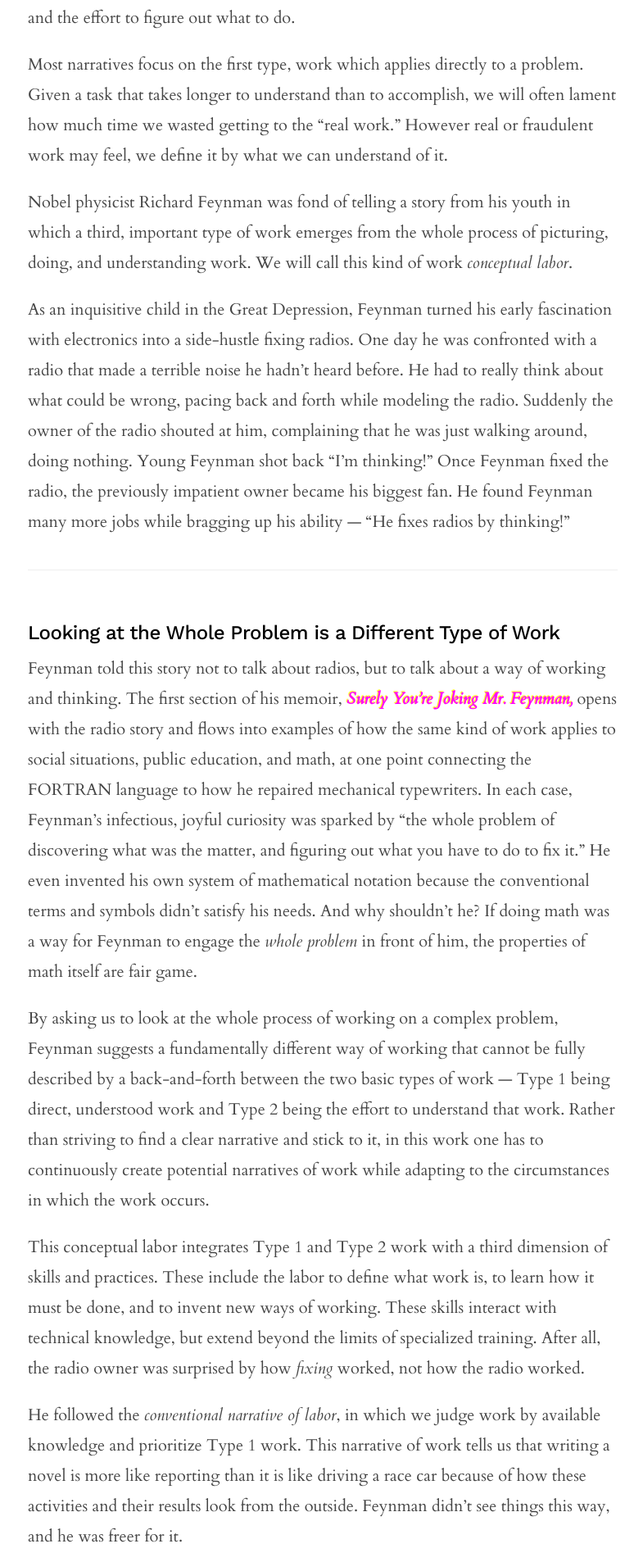
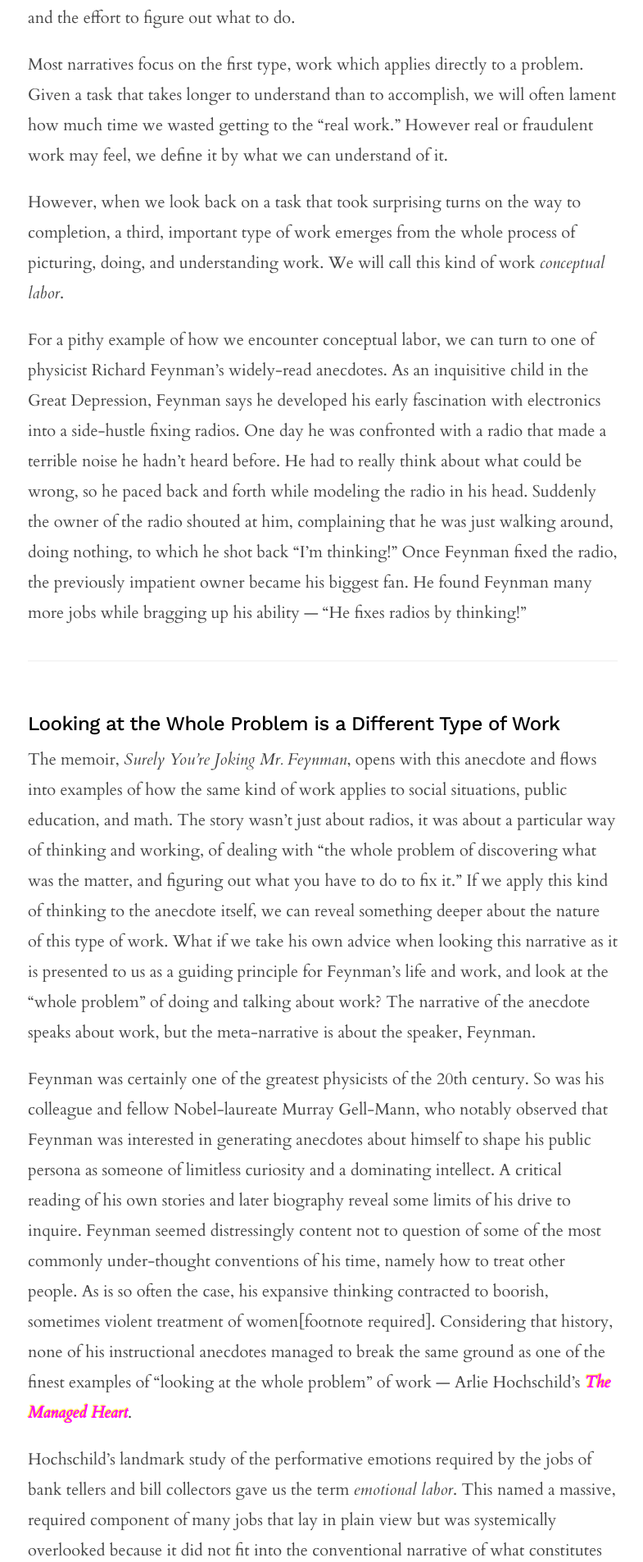
Before and after one commit to nimwunnan/conceptuallabor.com, a Jekyll site: the page built from _texts/Introduction.md, in a window 1280 px wide. Shown: the part 595-2501 px from the top of the page at 82% size, without its empty margins (246-1031 px from the left). Built offline with Jekyll 4.4.1, drawn with Linux system fonts in a browser that asks for light colours; some of the changed text lies outside the part shown.

Commit message:
Revises Feynman references, adds Hochschild, changes sidebar design

```diff
--- a/_sass/_custom.scss
+++ b/_sass/_custom.scss
@@ -150,18 +150,18 @@ hr {
 }
 
 .sidebar{
-  background: $grey;
-  border-right: 1px solid $c;
+  background: whitesmoke;
+  border-right: 1px solid $m;
   color: $k;
   a {
     color: $k;
   &.sidebar-nav-item:hover{
-    color: $c;
+    color: $m;
     // border-top: 1px solid $c;
   }
   }
   h3.sidebar-nav-item, .ctext, .active {
-    color: $c;
+    color: $m;
     font-weight: 500;
     padding-left: 1rem;
   }
--- a/_texts/Introduction.md
+++ b/_texts/Introduction.md
@@ -13,32 +13,25 @@ All work follows a story. We work, consciously or not, according to a narrative
 
 Most narratives focus on the first type, work which applies directly to a problem. Given a task that takes longer to understand than to accomplish, we will often lament how much time we wasted getting to the “real work.” However real or fraudulent work may feel, we define it by what we can understand of it.
 
-Nobel physicist Richard Feynman was fond of telling a story from his youth in which a third, important type of work emerges from the whole process of picturing, doing, and understanding work. We will call this kind of work *conceptual labor*.
+However, when we look back on a task that took surprising turns on the way to completion, a third, important type of work emerges from the whole process of picturing, doing, and understanding work. We will call this kind of work *conceptual labor*.
 
+For a pithy example of how we encounter conceptual labor, we can turn to one of physicist Richard Feynman’s widely-read anecdotes. As an inquisitive child in the Great Depression, Feynman says he developed his early fascination with electronics into a side-hustle fixing radios. One day he was confronted with a radio that made a terrible noise he hadn’t heard before. He had to really think about what could be wrong, so he paced back and forth while modeling the radio in his head. Suddenly the owner of the radio shouted at him, complaining that he was just walking around, doing nothing, to which he shot back “I’m thinking!” Once Feynman fixed the radio, the previously impatient owner became his biggest fan. He found Feynman many more jobs while bragging up his ability --- “He fixes radios by thinking!”
 
-As an inquisitive child in the Great Depression, Feynman turned his early fascination with electronics into a side-hustle fixing radios. One day he was confronted with a radio that made a terrible noise he hadn’t heard before. He had to really think about what could be wrong, pacing back and forth while modeling the radio. Suddenly the owner of the radio shouted at him, complaining that he was just walking around, doing nothing. Young Feynman shot back “I’m thinking!” Once Feynman fixed the radio, the previously impatient owner became his biggest fan. He found Feynman many more jobs while bragging up his ability --- “He fixes radios by thinking!”
 
 ---
 
 ## Looking at the Whole Problem is a Different Type of Work
 
-Feynman told this story not to talk about radios, but to talk about a way of working and thinking. The first section of his memoir, [*Surely You’re Joking Mr. Feynman,*](http://conceptuallabor.com/bibliography#feynman-surely){:target="blank"} opens with the radio story and flows into examples of how the same kind of work applies to social situations, public education, and math, at one point connecting the FORTRAN language to how he repaired mechanical typewriters. In each case, Feynman’s infectious, joyful curiosity was sparked by “the whole problem of discovering what was the matter, and figuring out what you have to do to fix it.” He even invented his own system of mathematical notation because the conventional terms and symbols didn’t satisfy his needs. And why shouldn’t he? If doing math was a way for Feynman to engage the *whole problem* in front of him, the properties of math itself are fair game.
+The memoir, _Surely You’re Joking Mr. Feynman_, opens with this anecdote and flows into examples of how the same kind of work applies to social situations, public education, and math. The story wasn’t just about radios, it was about a particular way of thinking and working, of dealing with “the whole problem of discovering what was the matter, and figuring out what you have to do to fix it.”
+If we apply this kind of thinking to the anecdote itself, we can reveal something deeper about the nature of this type of work. What if we take his own advice when looking this narrative as it is presented to us as a guiding principle for Feynman’s life and work, and look at the “whole problem” of doing and talking about work? The narrative of the anecdote speaks about work, but the meta-narrative is about the speaker, Feynman.
 
-By asking us to look at the whole process of working on a complex problem, Feynman suggests a fundamentally different way of working that cannot be fully described by a back-and-forth between the two basic types of work --- Type 1 being direct, understood work and Type 2 being the effort to understand that work. Rather than striving to find a clear narrative and stick to it, in this work one has to continuously create potential narratives of work while adapting to the circumstances in which the work occurs.
+Feynman was certainly one of the greatest physicists of the 20th century. So was his colleague and fellow Nobel-laureate Murray Gell-Mann, who notably observed that Feynman was interested in generating anecdotes about himself to shape his public persona as someone of limitless curiosity and a dominating intellect. A critical reading of his own stories and later biography reveal some limits of his drive to inquire. Feynman seemed distressingly content not to question of some of the most commonly under-thought conventions of his time, namely how to treat other people. As is so often the case, his expansive thinking contracted to boorish, sometimes violent treatment of women[footnote required]. Considering that history, none of his instructional anecdotes managed to break the same ground as one of the finest examples of “looking at the whole problem” of work — Arlie Hochschild’s [_The Managed Heart_](https://www.ucpress.edu/book/9780520272941/the-managed-heart){:target="blank"}.
 
-This conceptual labor integrates Type 1 and Type 2 work with a third dimension of skills and practices. These include the labor to define what work is, to learn how it must be done, and to invent new ways of working. These skills interact with technical knowledge, but extend beyond the limits of specialized training. After all, the radio owner was surprised by how *fixing* worked, not how the radio worked.
-
-He followed the *conventional narrative of labor*, in which we judge work by available knowledge and prioritize Type 1 work. This narrative of work tells us that writing a novel is more like reporting than it is like driving a race car because of how these activities and their results look from the outside. Feynman didn’t see things this way, and he was freer for it.
-
-
-
-Conventional narratives can serve us well, but they fail us all the time, often at great cost. At some point, everyone has done work which felt productive at the time only to discover that it had actually accomplished nothing. The feeling of productivity came from following the narrative, not meeting the actual requirements of the task. When this happens, it is easy to believe that we had the wrong instructions, and the right ones are out there somewhere. If we could just find them, we’d be able to follow them faithfully to the solution.
-
-It is much harder to consider that some work has no straightforward story. Work that occurs in the absence of a narrative is confusing, demoralizing, and difficult. (Unless we are allowed to make it into play.) Regardless, some work can only be understood as one does it, some work continuously changes so it will never be fully described, and some work must be invented as it occurs. Such work frequently involves other people, learning something new, or understanding the behavior of a complex system. When we attempt to apply conventional narratives to this kind of work, we create new problems and fail at our original task.
+Hochschild’s landmark study of the performative emotions required by the jobs of bank tellers and bill collectors gave us the term *emotional labor*. This named a massive, required component of many jobs that lay in plain view but was systemically overlooked because it did not fit into the conventional narrative of what constitutes valuable work. Feynman’s anecdote is useful and succinct — its punchline says that just because something doesn’t look like work doesn’t mean it’s not. But Hochschild is bold enough to see that the hidden nature of work extends to the social conditions of the workers themselves. If, as Feynman would have it, hard work requires us to take an active interpretation of the nature of work itself, we must question the worker’s conditions as well. We cannot stop simply because our personal comfort or standing may be threatened. A strategy that works in most contexts save for some biased oversights doesn’t truly look at the whole problem. Anecdotes, principles, or axioms about work that ignore the implied role and status of the speaker — or of entire categories of people — should be as suspect as ones that ignore relevant, practical information.
 
 ## Expertise Requires More Than Conventional Narratives Can Offer
 
-The unique value of the work done by experts like Feynman comes from their ability to navigate, understand, and describe this kind of work[^fn1], let alone execute it.
+The unique value of the work done by experts comes from their ability to navigate, understand, and describe this kind of work[^fn1], let alone execute it.
 
 [^fn1]: Feynman prided himself on being able to explain complex ideas simply, at one point declaring that, since he wasn't able to describe an aspect of quantum mechanics to a freshman class, it was not fully understood by science. David L. Goodstein relates this anecdote in his introduction to a lecture by Feynman in [which he used only high-school geometry to describe planetary motion.](http://conceptuallabor.com/bibliography#goodstein-feynman){:target="blank"}
 
--- a/_texts/Summary.md
+++ b/_texts/Summary.md
@@ -6,12 +6,10 @@ permalink: /summary
 order: 3
 ---
 
-This theory, alone, is little more than a framework, distilled from methods and patterns which are found in the practices and theory of countless other disciplines. It is not meant to define which activities are conceptual labor and which aren’t; that would be as useful and possible as documenting every change in the surface of a river. It is more to say that one can identify patterns of conditions, habits, and questions that tend to be useful in understanding and navigating almost any river.
+We work according to a narrative. The conventional narrative defines legitimate work within a fixed progression from incomplete to complete. Conceptual labor is a distinct form of work that includes the efforts to continuously modify the narrative that defines legitimate work and how to do it.
 
-A shared language of conceptual labor can enhance the speed and quality with which such patterns can be understood and shared, in the work that we recognize as work as well as the important areas of our personal lives as citizens that we each labor daily to improve.
+To do conceptual labor, one must be able to conceive of and manipulate a dynamic mental model of work. These models can be described by three fundamental components: Actors, Labor, and Context. Humans experience all types of work through their models, whether or not those models accurately represent real world conditions.
 
-To go one step further, it suggests that though these patterns of work are not secret, but they are usually hidden in the fabric of the conventional stories we tell about work. By naming and studying these patterns, we should be able to spot them more readily, rather than falling back on comfortable narratives of how work should go.
+In a given job, if the Actor, Labor, and Context are all able to change themselves and each other, conceptual labor is required and conventional labor will fail. Overwhelming anecdotal, experiential, and scientific evidence shows that humans default to a conventional narrative of work, where at least one element can be treated as reliable and fixed (eg the Labor may change as you go on, and the Actor’s state of mind may adapt, but the end goals and their means of achieving them --- the Context --- will be treated as if they are defined and known.) By definition, conceptual labor is a continuous process that occurs as long as the Actor’s model changes.
 
-Some patterns are simple to translate between disciplines. “Put your tools away when you are done” can be easily applied by someone who doesn’t work with physical tools. But ask any expert who loves their field, and they will tell you how their profession has taught them something about the rest of life that they never knew before. Some might even be ready with a pitch for why everyone should study what they study. We can’t assume that they’ve all discovered the same things, or in the same proportions. It is a compelling thought to imagine that their enthusiasm is justified, and that countless secret methods, useful to anyone who does hard work, lie hidden behind the labels we use to organize professions and subjects.
-
-It is my hope that with a framework such as this theory, the lessons we learn from the hard work we do in one discipline can be more readily translated and applied to another. The more familiar we are with common patterns of conceptual labor, the more quickly we can recognize them when they show up in new circumstances, dressed up in the appearance of a novel task. We have yet to appreciate the extent to which valuable practices and knowledge can be transferred from the ontologies of one field to another.
+In this process, Actors represent and compare models and their components to align them with the changing requirements of their work. The decision to keep changing or to stick with what you know is a self-reflective process that must criticize and justify its own rules and progress. This generates meta-processes that apply generally to labor, conceptual or not. These processes often emerge by inferring broader principles from direct experience with specific kinds of work. In this way, conceptual labor proceeds from direct experience to abstraction and returns to direct experience, without regard to conventional definitions of work.
```
Also changed, not shown: _blog/under-construction.md (deleted, +0 -7 lines), _texts/The Theory of Conceptual Labor.md (+1 -2 lines), 10 other files.
